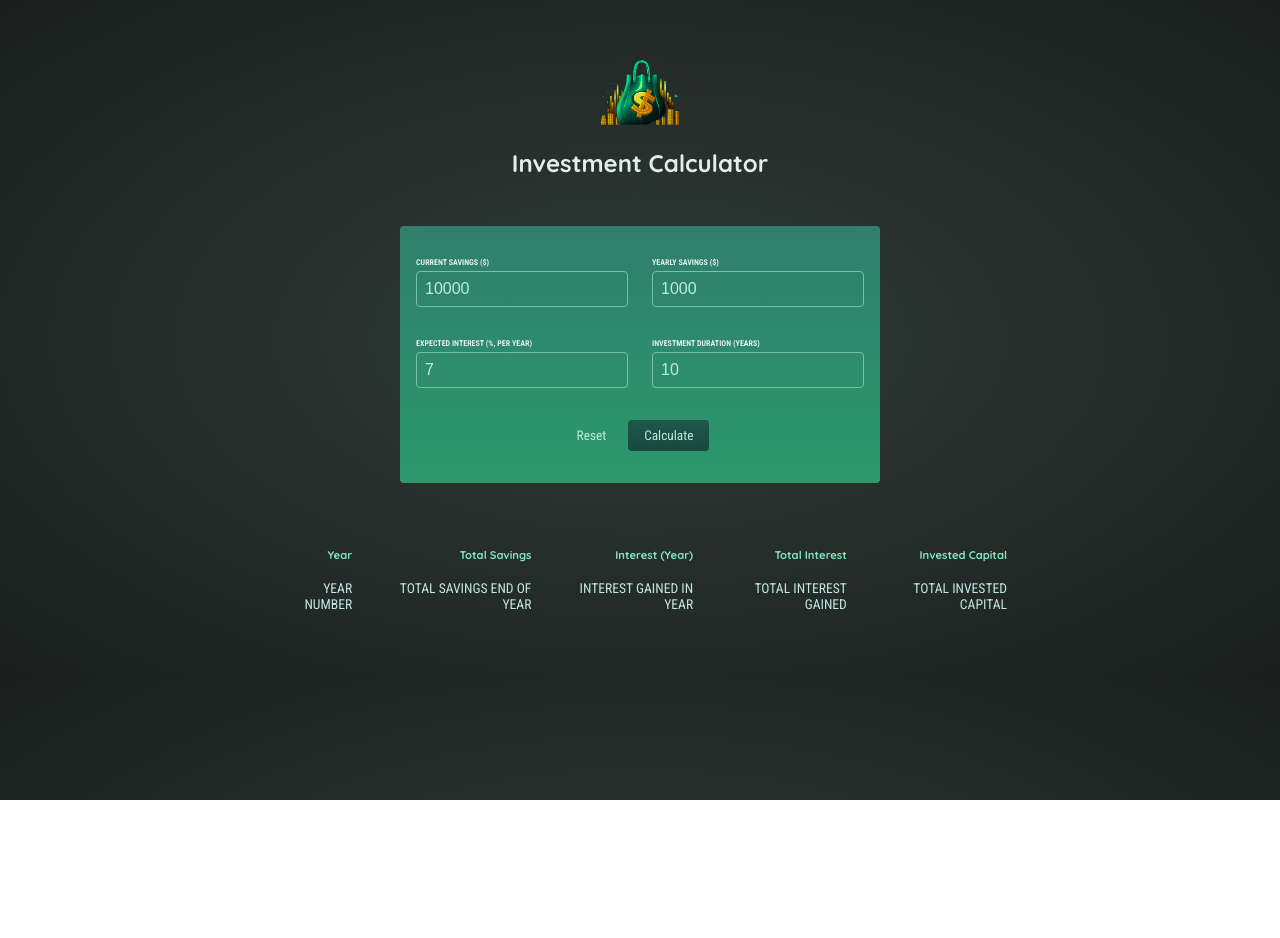
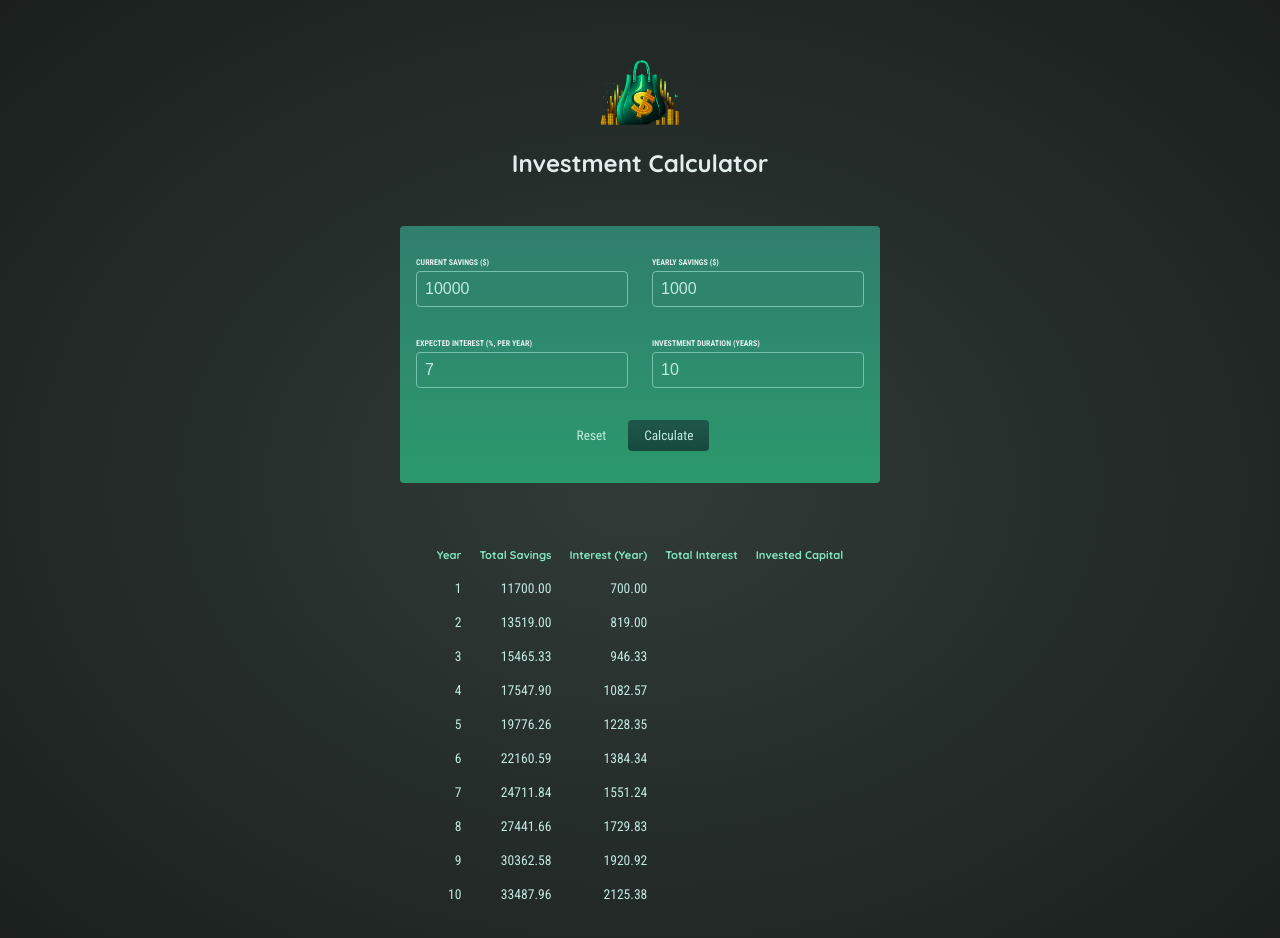
Before and after one commit to Naljorpa/reactInvCalc, a React (Create React App) app: page / in a window 1280 px wide. Both pictures are taken after a click on the button "Calculate". Shown: the top 938 px of the page. Before the commit the page ends 800 px from the top, so only its background shows below. Built offline with nearby package versions, Linux system fonts and the light colour scheme.

Commit message:
some improvements

```diff
--- a/src/App.js
+++ b/src/App.js
@@ -1,4 +1,4 @@
-import React, {useState} from 'react';
+import React, { useState } from 'react';
 import UserInput from './components/UserInput/UserInput';
 import Header from './components/Header/Header';
 import ResultsTable from './components/ResultsTable/ResultsTable';
@@ -6,53 +6,41 @@ import ResultsTable from './components/ResultsTable/ResultsTable';
 
 function App() {
 
-  const saveInvestingDataHandler = (enteredInvestingData) => {
-    const investingData = {
-        ...enteredInvestingData,
-        id: Math.random().toString()
-    }
+  const [userInput, setUserInput] = useState([]);
 
-    console.log(investingData);
-}
-
+  const yearlyData = []; // per-year results
 
   const calculateHandler = (userInput) => {
-    // Should be triggered when form is submitted
-    // You might not directly want to bind it to the submit event on the form though...
+    setUserInput(userInput);
+  };
 
-    const yearlyData = []; // per-year results
+  if (userInput) {
+    let currentSavings = +userInput.currentSavings;
+    const yearlyContribution = +userInput.yearlyContribution;
+    const expectedReturn = +userInput.expectedReturn / 100;
+    const duration = +userInput.duration;
 
-    let currentSavings = +userInput['current-savings']; // feel free to change the shape of this input object!
-    const yearlyContribution = +userInput['yearly-contribution']; // as mentioned: feel free to change the shape...
-    const expectedReturn = +userInput['expected-return'] / 100;
-    const duration = +userInput['duration'];
-
-    // The below code calculates yearly results (total savings, interest etc)
     for (let i = 0; i < duration; i++) {
       const yearlyInterest = currentSavings * expectedReturn;
       currentSavings += yearlyInterest + yearlyContribution;
       yearlyData.push({
-        // feel free to change the shape of the data pushed to the array!
         year: i + 1,
-        yearlyInterest: yearlyInterest,
-        savingsEndOfYear: currentSavings,
+        yearlyInterest: yearlyInterest.toFixed(2),
+        savingsEndOfYear: currentSavings.toFixed(2),
         yearlyContribution: yearlyContribution,
       });
     }
-
-    // do something with yearlyData ...
-  };
+  }
 
   return (
     <div>
-
-      <Header/>
-      <UserInput onSaveInvestingData = {saveInvestingDataHandler} />
-
-      {/* Todo: Show below table conditionally (only once result data is available) */}
-      {/* Show fallback text if no data is available */}
-
-      <ResultsTable/>
+      <Header />
+      <UserInput onSaveInvestingData={calculateHandler} />
+      {yearlyData.length > 0 ? (
+        <ResultsTable yearlyData={yearlyData} />
+      ) : (
+        <p>No data available yet.</p>
+      )}
     </div>
   );
 }
--- a/src/components/ResultsTable/ResultsTable.js
+++ b/src/components/ResultsTable/ResultsTable.js
@@ -1,6 +1,7 @@
 
 
-const ResultsTable = (props) => {
+const ResultsTable = ({yearlyData}) => {
+    console.log(yearlyData);
     return (
         <table className="result">
             <thead>
@@ -13,13 +14,15 @@ const ResultsTable = (props) => {
                 </tr>
             </thead>
             <tbody>
-                <tr>
-                    <td>YEAR NUMBER</td>
-                    <td>TOTAL SAVINGS END OF YEAR</td>
-                    <td>INTEREST GAINED IN YEAR</td>
-                    <td>TOTAL INTEREST GAINED</td>
-                    <td>TOTAL INVESTED CAPITAL</td>
-                </tr>
+                {yearlyData.map(data => (
+                    <tr key={data.year}>
+                        <td>{data.year}</td>
+                        <td>{data.savingsEndOfYear}</td>
+                        <td>{data.yearlyInterest}</td>
+                        <td>{data.totalInterest}</td>
+                        <td>{data.investedCapital}</td>
+                    </tr>
+                ))}
             </tbody>
         </table>
     )
```
